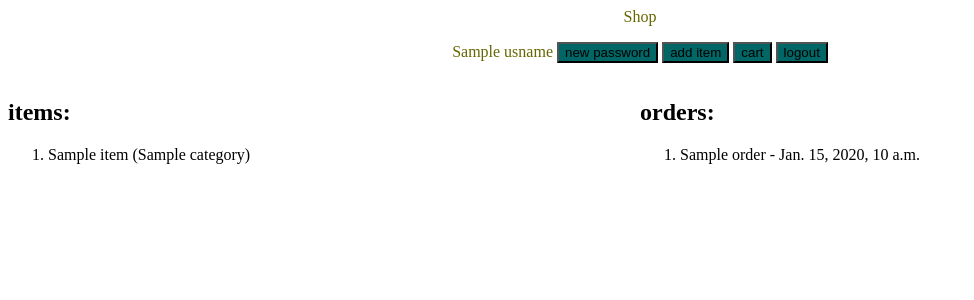
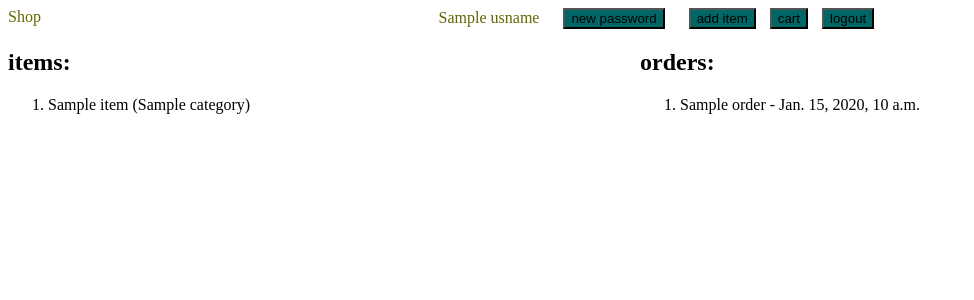
Before and after one commit to pietrusiewicz/notapp, a Django app: template items/templates/items/profile.html in a window 1280 px wide. Shown: the top 300 px of the page, without its empty margins (0-974 px from the left). Run offline with Django 3.2, Linux system fonts and the light colour scheme; the template is opened without the code that fills it: most values are stand-ins (such as "Sample title", 1, 10 or a date in 2020).

Commit message:
make some changes

```diff
--- a/items/admin.py
+++ b/items/admin.py
@@ -1,7 +1,8 @@
 from django.contrib import admin
 
-from .models import Category, Order, Cart
+from .models import Category, Order, Cart, Item
 
 admin.site.register(Category)
 admin.site.register(Order)
 admin.site.register(Cart)
+admin.site.register(Item)
--- a/items/templates/items/profile_bar.html
+++ b/items/templates/items/profile_bar.html
@@ -1,33 +1,27 @@
 <style>
 input {background: #066;}
 a {text-decoration: none;color:#660;}
-header {text-align:center;}
+.right > a {margin:10px;}
+.right {text-align:center;}
 </style>
 <header>
-<a href="/sklapp/">Shop</a>
-<p>
-<a href="/sklapp/profile/">{{usname}} </a>
-    <a href="/sklapp/change_password/">
+    <a style="float:left" href="/sklapp/">Shop</a>
+    <div class="right">
+	<a href="/sklapp/profile/">{{usname}} </a>
+        <a href="/sklapp/change_password/">
 	<input type="button" value="new password">
-    </a>
+        </a>
 
     <a href="/sklapp/add_item/">
 	<input type="button" value="add item">
     </a>
-<!--
-    <a href="/sklapp/checkout/">
-	<input type="button" value="order">
-    </a>
--->
     <input type="button" value="cart" id="cart" onclick="f()"/>
     <a href="/sklapp/logout/">
 	<input type="button" value="logout">
-
     </a>
-    <div id="place_for_cart">
-    </div>
-
-</p>
+	    <div id="place_for_cart">
+	    </div>
+	</div>
 </header>
 <script>
 function f(n=1) {
```
Also changed, not shown: items/views.py (+15 -7 lines), db.sqlite3.
